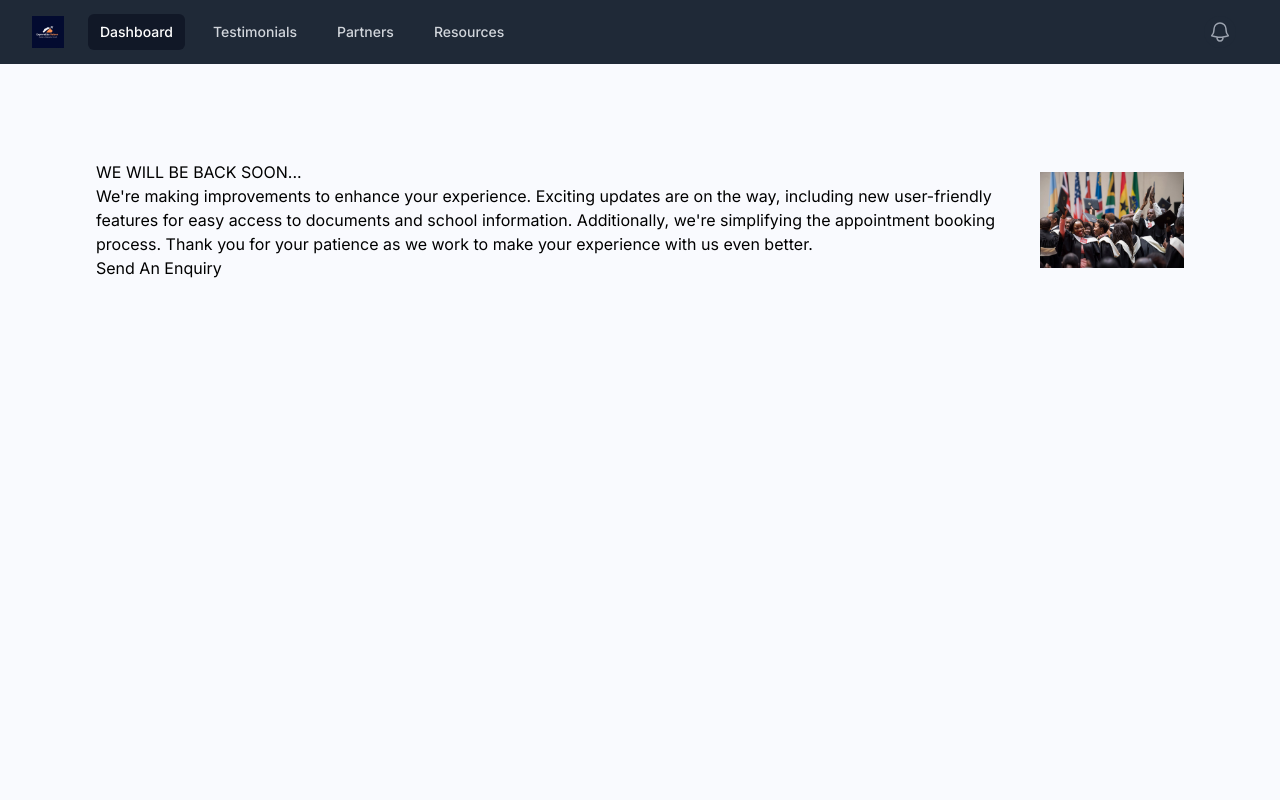
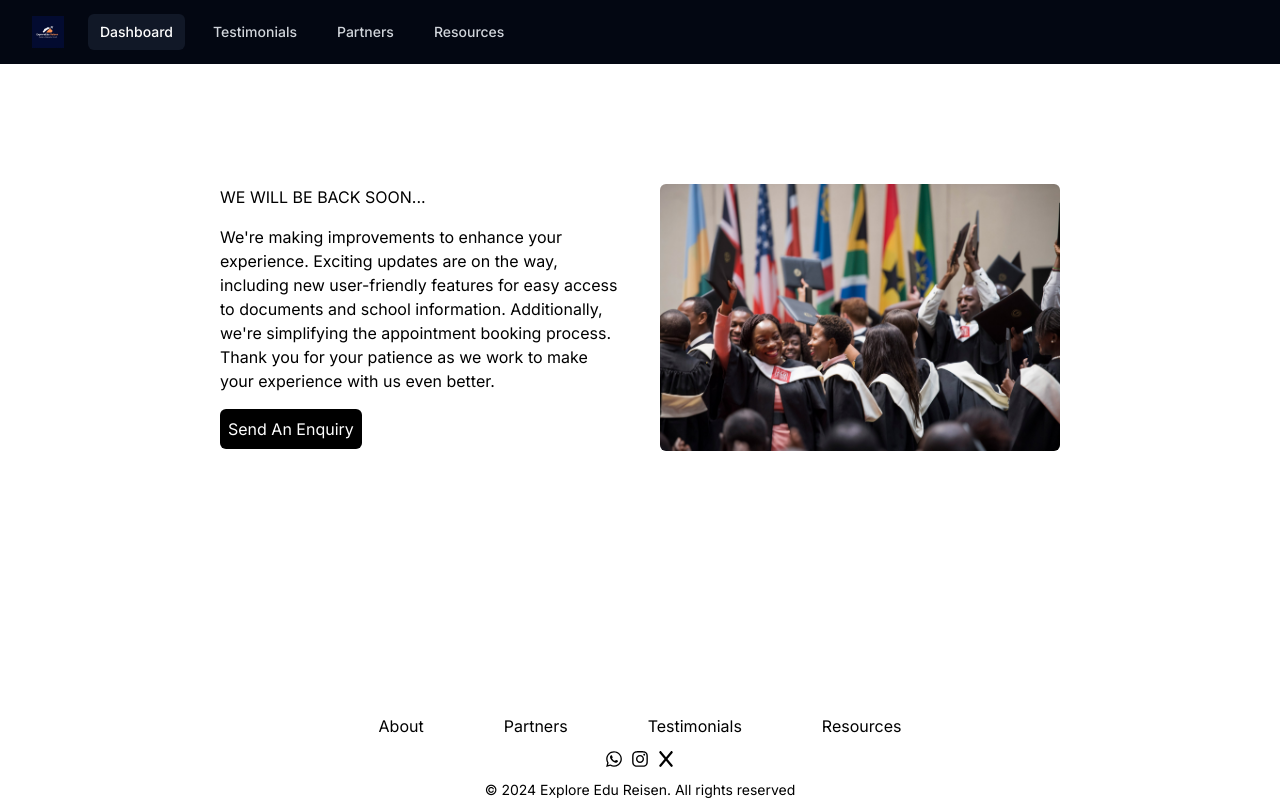
Before and after one commit to yawayeb/Exploreedureisen, a Next.js app: page / in a window 1280 px wide. Shown: the top 800 px of the page. Built offline with nearby package versions, Linux system fonts and the light colour scheme.

Commit message:
Refactored styles

```diff
--- a/app/components/Footer.tsx
+++ b/app/components/Footer.tsx
@@ -1,29 +1,58 @@
-import '../index.css'
-
+import { FaWhatsapp, FaInstagram, FaX } from "react-icons/fa6";
 
 export default async function Footer() {
   return (
-        <footer className="footer">
-            <div className="quick-links">
-                <ul>
-                    <li className="quick-items"><a href="#">About</a></li>
-                    <li className="quick-items"><a href="#">Partners</a></li>
-                    <li className="quick-items"><a href="#">Testimonials</a></li>
-                    <li className="quick-items"><a href="#">Resources</a></li>
+    <footer className="flex flex-col items-center content-center gap-3 md:absolute bottom-0 w-full">
+      <div className="">
+        <ul className="flex gap-3 lg:gap-20">
+          <li className="quick-items">
+            <a href="#">About</a>
+          </li>
+          <li className="quick-items">
+            <a href="#">Partners</a>
+          </li>
+          <li className="quick-items">
+            <a href="#">Testimonials</a>
+          </li>
+          <li className="quick-items">
+            <a href="#">Resources</a>
+          </li>
         </ul>
       </div>
-
-            <div className="inner-footer">
+      <div className="">
         <div className="social-links">
-                    <ul>
-                        <li className="social-items"><a href="#"><i className="fab fa-whatsapp"></i></a></li>
-                        <li className="social-items"><a href="#"><i className="fab fa-instagram"></i></a></li>
-                        <li className="social-items"><a href="#"><i className="fa-brands fa-x-twitter" style={{ color: '#63E6BE' }}></i></a></li>
+          <ul className="flex gap-2">
+            <li>
+              <a
+                className="text-lg font-bold"
+                href="https://chat.whatsapp.com/DGYRNQF6ojzC4ktETadtIU"
+                target="_blank"
+              >
+                <FaWhatsapp />
+              </a>
+            </li>
+            <li>
+              <a
+                className="text-lg"
+                href="https://www.instagram.com/edu_reisen?igsh=YzAwZjE1ZTI0Zg%3D%3D&utm_source=qr"
+                target="_blank"
+              >
+                <FaInstagram />
+              </a>
+            </li>
+            <li>
+              <a
+                className="text-lg"
+                href="https://x.com/edu_reisen/status/1741811241205768694?s=46"
+                target="_blank"
+              >
+                <FaX />
+              </a>
+            </li>
           </ul>
         </div>
       </div>
-
-            <div className="outer-footer">
+      <div className="text-sm">
         © 2024 Explore Edu Reisen. All rights reserved
       </div>
     </footer>
--- a/app/components/Header.tsx
+++ b/app/components/Header.tsx
@@ -19,7 +19,7 @@ function classNames(...classes: string[]): string {
 
 export default function Header() {
   return (
-    <Disclosure as="nav" className="bg-gray-800">
+    <Disclosure as="nav" className="bg-gray-950">
       {({ open }) => (
         <>
           <div className="mx-auto max-w-7xl px-2 sm:px-6 lg:px-8">
@@ -38,6 +38,7 @@ export default function Header() {
               </div>
               <div className="flex flex-1 items-center justify-center sm:items-stretch sm:justify-start">
                 <div className="flex flex-shrink-0 items-center">
+                  <a href='/'>
                   <Image
                     className="h-8 w-auto"
                     src={Logo}
@@ -45,6 +46,7 @@ export default function Header() {
                     width={400}
                     height={400}
                   />
+                  </a>
                 </div>
                 <div className="hidden sm:ml-6 sm:block">
                   <div className="flex space-x-4">
@@ -65,14 +67,14 @@ export default function Header() {
                 </div>
               </div>
               <div className="absolute inset-y-0 right-0 flex items-center pr-2 sm:static sm:inset-auto sm:ml-6 sm:pr-0">
-                <button
+                {/* <button
                   type="button"
                   className="relative rounded-full bg-gray-800 p-1 text-gray-400 hover:text-white focus:outline-none focus:ring-2 focus:ring-white focus:ring-offset-2 focus:ring-offset-gray-800"
                 >
                   <span className="absolute -inset-1.5" />
                   <span className="sr-only">View notifications</span>
                   <BellIcon className="h-6 w-6" aria-hidden="true" />
-                </button>
+                </button> */}
 
                 {/* Profile dropdown */}
                 <Menu as="div" className="relative ml-3">
--- a/app/index.css
+++ b/app/index.css
@@ -1,4 +1,4 @@
-* {
+/* * {
     padding: 0;
     margin: 0;
     box-sizing: border-box;
@@ -7,7 +7,7 @@
 body{
     font-family: "Poppins", sans-serif;
     background-color: #f9fafe;
-}
+} */
 /* nav{
     max-width: 1200px;
     margin: auto;
@@ -18,14 +18,13 @@ body{
     justify-content: space-between;
 } */
 
-.logo{
-    /* position: fixed; */
+/* .logo{
     height: auto;
     left: 330px;
     top: 35px;
     width: 60px;
     cursor: pointer;
-  }
+  } */
 
 .nav_links{
     list-style: none;
@@ -58,7 +57,7 @@ body{
     cursor: pointer;
   }
 
-  .container {
+  /* .container {
     max-width: 1200px;
     margin: auto;
     padding: 1rem;
@@ -67,7 +66,7 @@ body{
     align-items: center;
     justify-content: space-between;
     gap: 5rem;
-  }
+  } */
 
   .content_container {
     display: flex;
@@ -133,7 +132,7 @@ body{
 
   .quick-links{
     display: flex;
-    width: 500px;
+    /* width: 500px; */
     margin: auto;
   }
 
--- a/app/layout.tsx
+++ b/app/layout.tsx
@@ -19,9 +19,12 @@ export default function RootLayout({
   return (
     <html lang="en">
       <body className={inter.className}>
+        <div className="min-h-screen">
         <Header />
         {children}
         <Footer />
+
+        </div>
       </body>
     </html>
   );
--- a/app/page.tsx
+++ b/app/page.tsx
@@ -3,9 +3,10 @@ import HeroIMG from "@/public/int.jpg"
 
 export default function Home() {
   return (
-    <main className="flex min-h-screen flex-col items-center justify-between p-24">
-          <section className="flex items-center content-center gap-10">
-        <div className="">
+    <main className="p-10 flex spa">
+      <section className="flex flex-col md:flex-row items-center justify-center gap-10 my-20">
+
+        <div className="flex flex-col items-start gap-4 basis-1/3">
             <h1>WE WILL BE BACK SOON...</h1>
             <p>
                 We&apos;re making improvements to enhance your experience.
@@ -14,13 +15,15 @@ export default function Home() {
                 Additionally, we&apos;re simplifying the appointment booking process.
                 Thank you for your patience as we work to make your experience with us even better.
             </p>
-            <a href="https://form.jotform.com/240195822046555" target="_blank">
+            <a className="p-2 bg-black text-white rounded-md" href="https://form.jotform.com/240195822046555" target="_blank">
                 <button type="submit">Send An Enquiry</button>
             </a>
         </div>
-        <div className="">
-            <Image src={HeroIMG} alt="header" width={400} height={400} />
+
+        <div className="basis-1/3">
+            <Image className="rounded-md" src={HeroIMG} alt="header" width={500} height={500} />
         </div>
+
     </section>
     </main>
   );
--- a/index.css
+++ /dev/null
@@ -1,160 +0,0 @@
-@import url("https://fonts.googleapis.com/css2?family=Poppins:wght@400;500;600;700&display=swap");
-
-* {
-    padding: 0;
-    margin: 0;
-    box-sizing: border-box;
-}
-
-body{
-    font-family: "Poppins", sans-serif;
-    background-color: #f9fafe;
-}
-nav{
-    max-width: 1200px;
-    margin: auto;
-    padding: 1rem;
-    height: 100px;
-    display: flex;
-    align-items: center;
-    justify-content: space-between;
-}
-
-.logo{
-    /* position: fixed; */
-    height: auto;
-    left: 330px;
-    top: 35px;
-    width: 60px;
-    cursor: pointer;
-  }
-
-.nav_links{
-    list-style: none;
-    display: flex;
-    align-items: center;
-    gap: 1rem;
-    margin-right: 1rem;
-}
-
-.link a{
-    padding: 0.5rem 1rem;
-    font-size: 1rem;
-    font-weight: 500;
-    color: #333333;
-}
-
-.link a:hover {
-    color: #0f1e6a;
-  }
-
-.link .nav_btn {
-    width: fit-content;
-    padding: 10px 25px;
-    background-color: #000000;
-    color: white;
-    outline: none;
-    border: none;
-    box-shadow: 5px 5px 20px rgba(0, 0, 0, 0.2);
-    transition: 0.3s;
-    cursor: pointer;
-  }
-
-  .container {
-    max-width: 1200px;
-    margin: auto;
-    padding: 1rem;
-    min-height: 80vh;
-    display: flex;
-    align-items: center;
-    justify-content: space-between;
-    gap: 5rem;
-  }
-
-  .content_container {
-    display: flex;
-    flex-direction: column;
-    justify-content: center;
-  }
-
-  .content_container h1 {
-    font-size: 3rem;
-    font-weight: 400;
-    line-height: 3.5rem;
-    color: #0f1e6a;
-    margin-bottom: 1rem;
-  }
-
-  .image_container {
-    position: relative;
-    display: grid;
-    gap: 2rem;
-    place-content: center;
-  }
-
-  .image_container img {
-    max-width: 500px;
-    margin: auto;
-    border-radius: 10px;
-  }
-
-  .content_container button {
-    width: fit-content;
-    padding: 1rem;
-    margin-top: 40px;
-    background-color: #000000;
-    color: white;
-    outline: none;
-    border: none;
-    box-shadow: 5px 5px 20px rgba(0, 0, 0, 0.2);
-    transition: 0.3s;
-    cursor: pointer;
-  }
-
-  .inner-footer{
-    margin: 0;
-    padding: 0;
-  }
-
-  .social-links{
-    display: flex;
-  }
-
-  .social-links ul{
-    display: flex;
-  }
-
-  .social-items{
-    list-style: none;
-  }
-
-  .social-items a{
-    padding: 10px 20px;
-
-  }
-
-  .quick-links{
-    display: flex;
-    width: 500px;
-    margin: auto;
-  }
-
-  .quick-links ul{
-    display: flex;
-  }
-
-  .quick-items{
-    list-style: none;
-  }
-
-  .quick-items a{
-    text-decoration: none;
-    padding: 0px 15px;
-    font-size: 18px;
-    color: black;
-  }
-
-  .outer-footer{
-    padding: 10px;
-    text-align: center;
-  }
--- a/package.json
+++ b/package.json
@@ -13,7 +13,8 @@
     "@heroicons/react": "^2.1.1",
     "next": "14.1.0",
     "react": "^18",
-    "react-dom": "^18"
+    "react-dom": "^18",
+    "react-icons": "^5.0.1"
   },
   "devDependencies": {
     "@types/node": "^20",
```
Also changed, not shown: index.html (deleted, +0 -71 lines), 1 other file (tests, documents, lock files or other folders). Lines whose indentation alone changed are shown as unchanged.
